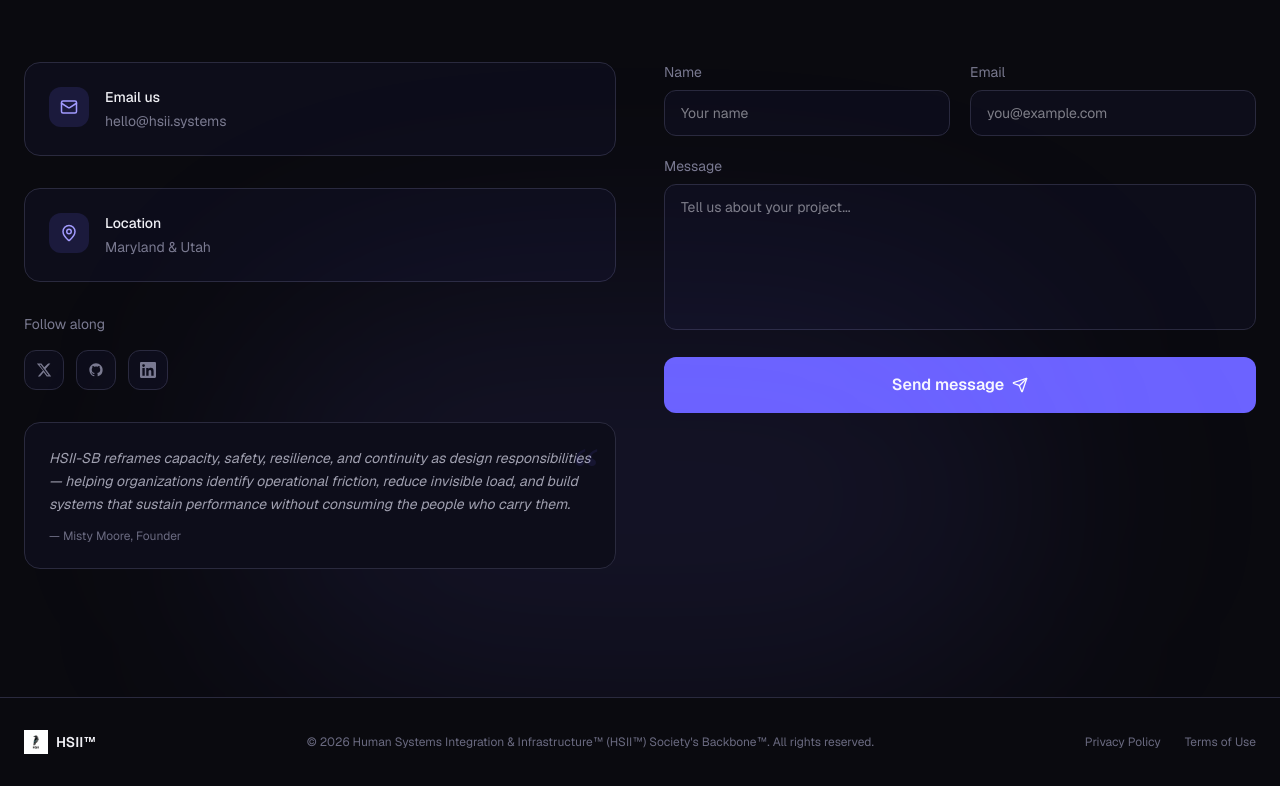
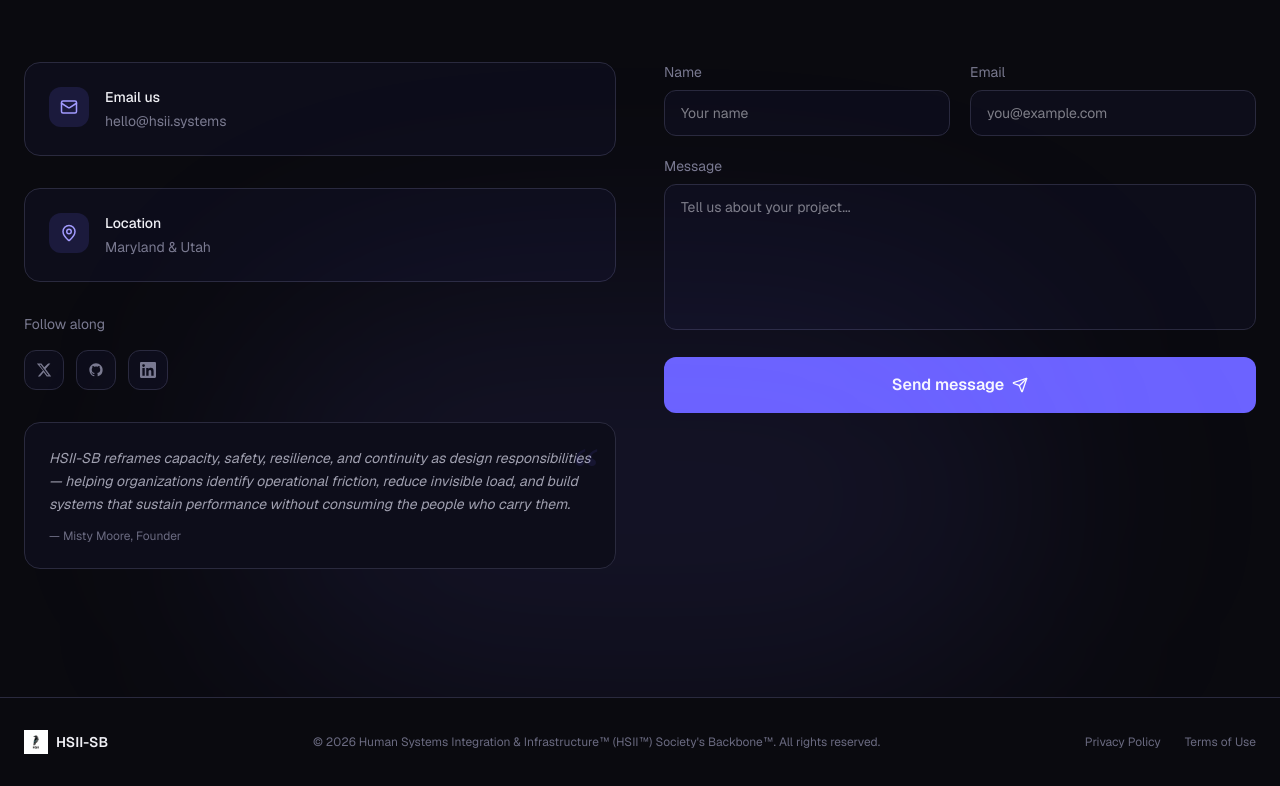
Before and after one commit to Dev-Master718820/hsii-official-website, a Next.js app: page / in a window 1280 px wide. Shown: the part 6069-6855 px from the top of the page. Built offline with nearby package versions, Linux system fonts and the light colour scheme.

Commit message:
fix/footer_logo

```diff
--- a/components/Footer.tsx
+++ b/components/Footer.tsx
@@ -14,7 +14,7 @@ export default function Footer() {
           <div className="w-6 h-6 rounded-md bg-gradient-to-br from-[#6c63ff] to-[#a29bfe] flex items-center justify-center">
             <img src="/images/HSII logo.jpeg" alt="HSII logo" />
           </div>
-          <span className="text-sm font-semibold">HSII™</span>
+          <span className="text-sm font-semibold">HSII-SB</span>
         </div>
         <p className="text-xs text-[var(--text-xmuted)]">
           © {new Date().getFullYear()} Human Systems Integration & Infrastructure™ (HSII™) Society's Backbone™. All rights reserved.
```
